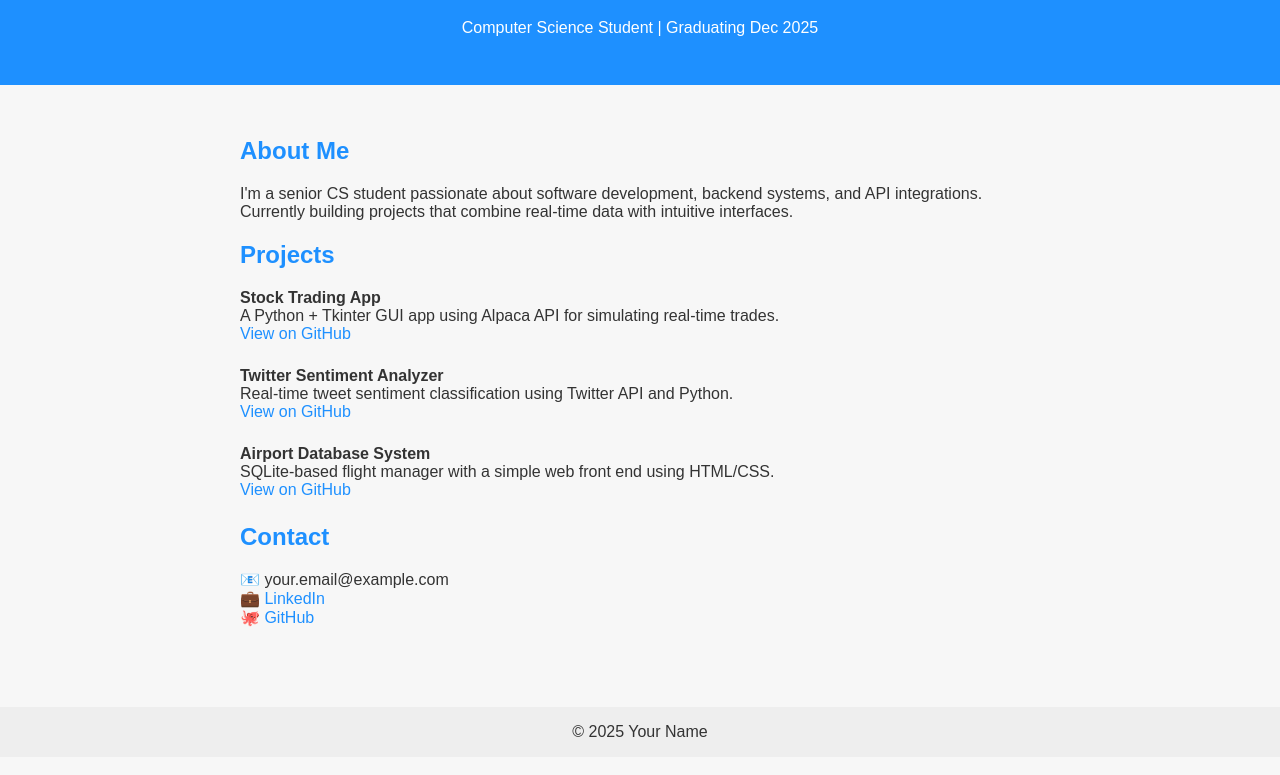
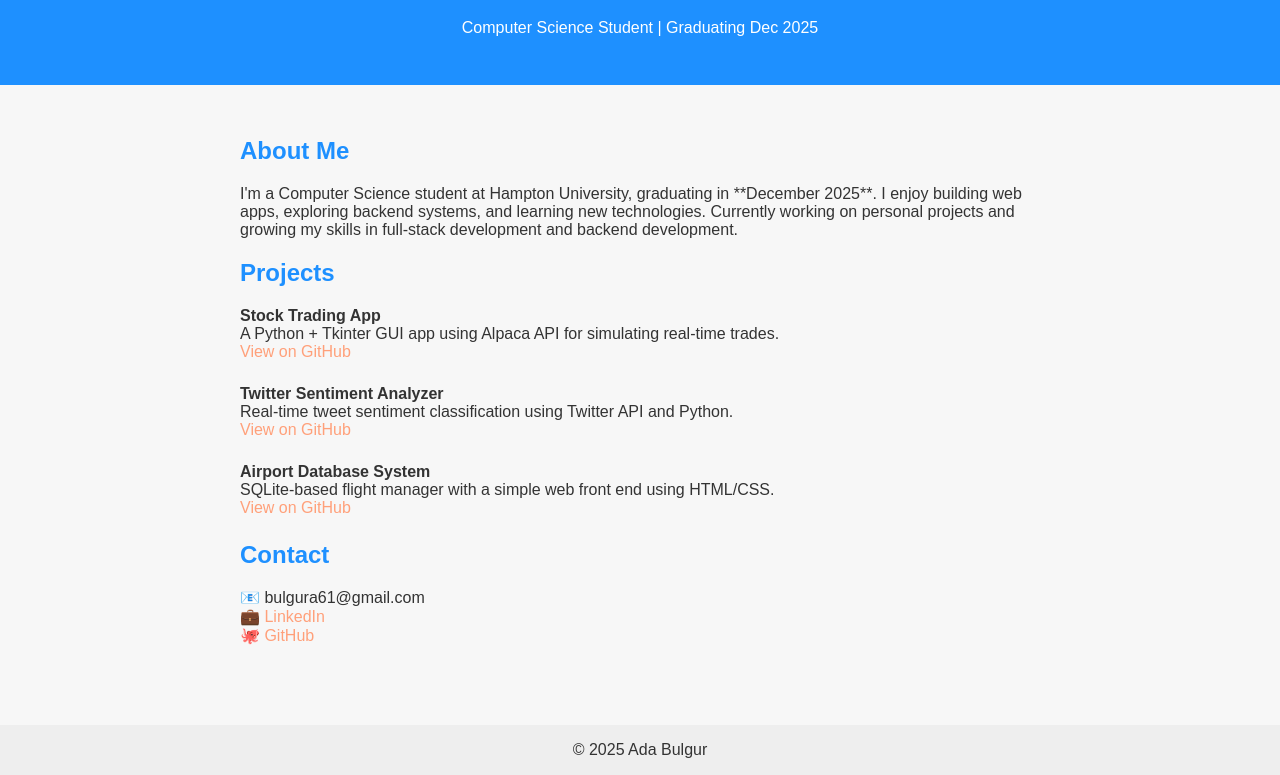
Before and after one commit to adabulgur/adabulgurgithub.io, a plain HTML site: page index.html in a window 1280 px wide. Shown: the part 93-868 px from the top of the page. Drawn offline with Linux system fonts and the light colour scheme.

Commit message:
Update index.html

```diff
--- a/index.html
+++ b/index.html
@@ -3,7 +3,7 @@
 <head>
   <meta charset="UTF-8" />
   <meta name="viewport" content="width=device-width, initial-scale=1.0" />
-  <title>Your Name | CS Student</title>
+  <title>Ada Bulgur | CS Student</title>
   <style>
     body {
       font-family: Arial, sans-serif;
@@ -36,7 +36,7 @@
       margin-top: 2rem;
     }
     a {
-      color: #1e90ff;
+      color: #FFA07A;
       text-decoration: none;
     }
   </style>
@@ -44,7 +44,7 @@
 <body>
 
 <header>
-  <h1>Your Name</h1>
+  <h1>Ada Bulgur</h1>
   <p>Computer Science Student | Graduating Dec 2025</p>
 </header>
 
@@ -52,7 +52,7 @@
   <section>
     <h2>About Me</h2>
     <p>
-      I'm a senior CS student passionate about software development, backend systems, and API integrations. Currently building projects that combine real-time data with intuitive interfaces.
+      I'm a Computer Science student at Hampton University, graduating in **December 2025**. I enjoy building web apps, exploring backend systems, and learning new technologies. Currently working on personal projects and growing my skills in full-stack development and backend development.
     </p>
   </section>
 
@@ -81,15 +81,15 @@
   <section>
     <h2>Contact</h2>
     <p>
-      📧 your.email@example.com<br>
-      💼 <a href="https://linkedin.com/in/yourlinkedin">LinkedIn</a><br>
+      📧 bulgura61@gmail.com<br>
+      💼 <a href="https://www.linkedin.com/in/ada-bulgur-baa623303/">LinkedIn</a><br>
       🐙 <a href="https://github.com/yourusername">GitHub</a>
     </p>
   </section>
 </main>
 
 <footer>
-  &copy; 2025 Your Name
+  &copy; 2025 Ada Bulgur
 </footer>
 
 </body>
```
